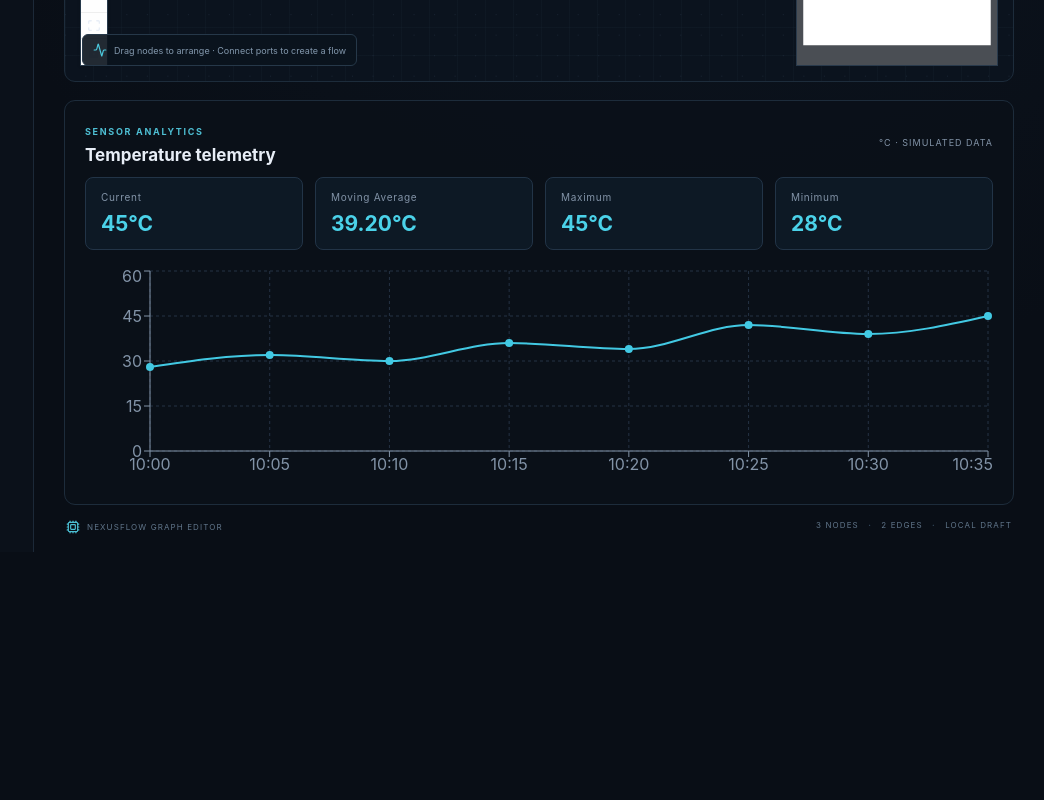
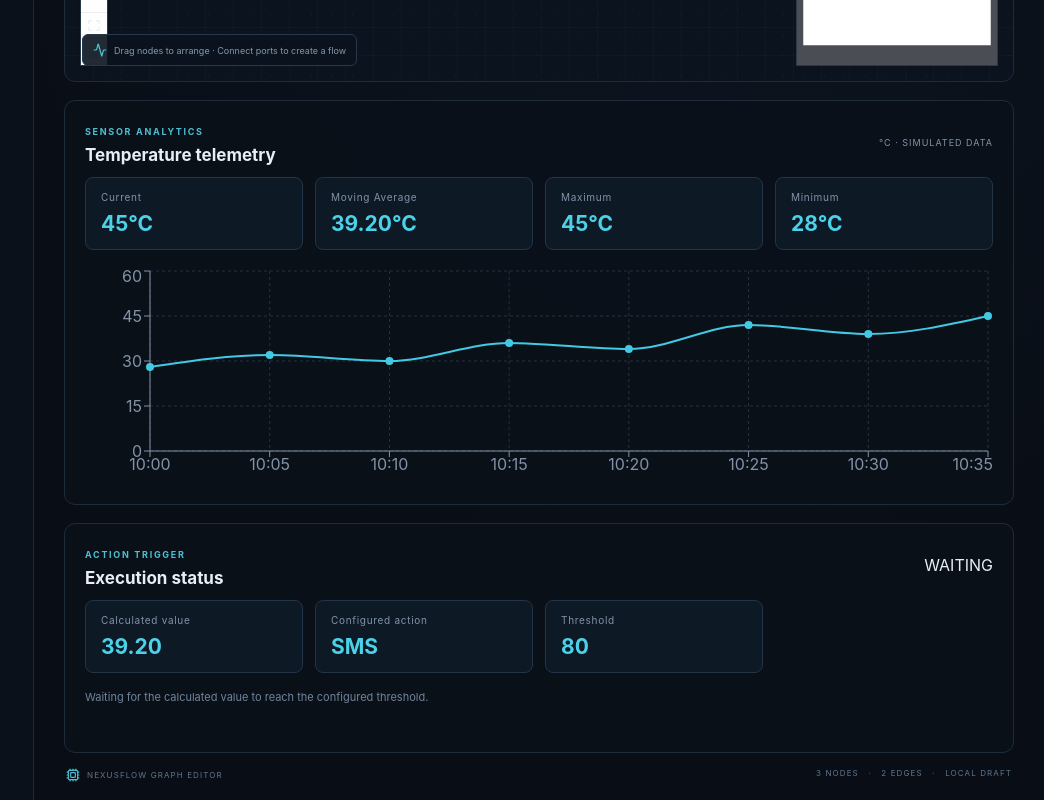
Before and after one commit to ABESAbhishek/NexusFlow, a React (Vite) app in the folder client/: page / in a window 1280 px wide. Shown: the part 648-1448 px from the top of the page, without its empty margins (236-1280 px from the left). Before the commit the page ends 1200 px from the top, so only its background shows below. Built offline with nearby package versions, Linux system fonts and the light colour scheme.

Commit message:
Implement simulated action trigger evaluation

```diff
--- a/client/src/App.tsx
+++ b/client/src/App.tsx
@@ -1,4 +1,4 @@
-import { useCallback, useMemo, useState } from "react";
+import { useCallback, useEffect, useMemo, useState } from "react";
 import {
   Background, Controls, MiniMap, ReactFlow, ReactFlowProvider, useReactFlow,
   addEdge, useEdgesState, useNodesState, type Connection, type Node,
@@ -289,6 +289,12 @@ function Studio() {
   const [edges, setEdges, onEdgesChange] = useEdgesState(restoredGraph?.edges ?? initialEdges);
   const [saved, setSaved] = useState(Boolean(restoredGraph));
   const [selectedNodeId, setSelectedNodeId] = useState<string | null>(null);
+  const [actionResult, setActionResult] = useState<{
+    status: "triggered" | "waiting";
+    message: string;
+    value: number;
+    actionType: string;
+  } | null>(null);
   const { screenToFlowPosition } = useReactFlow();
 
   const onDragStart = (
@@ -376,6 +382,27 @@ function Studio() {
   const mathWindowSize = Number(
     activeMathNode?.data.windowSize ?? 5
   );
+
+  useEffect(() => {
+    const alertNode = nodes.find((node) => node.type === "alert");
+
+    if (!alertNode) {
+      setActionResult(null);
+      return;
+    }
+
+    const value = calculateMathResult(mathOperation, mathWindowSize);
+    const threshold = Number(alertNode.data.threshold ?? 80);
+
+    setActionResult({
+      status: value >= threshold ? "triggered" : "waiting",
+      message: String(
+        alertNode.data.message ?? "Temperature threshold exceeded!"
+      ),
+      value,
+      actionType: String(alertNode.data.alertType ?? "SMS"),
+    });
+  }, [nodes, mathOperation, mathWindowSize]);
 
 
   const updateSelectedNode = (
@@ -670,6 +697,47 @@ function Studio() {
           operation={mathOperation}
           windowSize={mathWindowSize}
         />
+        <div className="telemetry-panel">
+          <div className="telemetry-heading">
+            <div>
+              <span className="eyebrow">ACTION TRIGGER</span>
+              <h2>Execution status</h2>
+            </div>
+
+            <span>
+              {actionResult?.status === "triggered" ? "TRIGGERED" : "WAITING"}
+            </span>
+          </div>
+
+          {actionResult && (
+            <div className="telemetry-stats">
+              <div className="telemetry-stat">
+                <span>Calculated value</span>
+                <strong>{actionResult.value.toFixed(2)}</strong>
+              </div>
+
+              <div className="telemetry-stat">
+                <span>Configured action</span>
+                <strong>{actionResult.actionType}</strong>
+              </div>
+
+              <div className="telemetry-stat">
+                <span>Threshold</span>
+                <strong>
+                  {String(
+                    nodes.find((node) => node.type === "alert")?.data.threshold ?? 80
+                  )}
+                </strong>
+              </div>
+            </div>
+          )}
+
+          <p className="sidebar-copy">
+            {actionResult?.status === "triggered"
+              ? actionResult.message
+              : "Waiting for the calculated value to reach the configured threshold."}
+          </p>
+        </div>
         <footer className="canvas-footer"><span><Cpu size={14} /> NEXUSFLOW GRAPH EDITOR</span><span>{counts.nodes} NODES <b>·</b> {counts.connections} EDGES <b>·</b> LOCAL DRAFT</span></footer>
       </section>
     </main>
```
